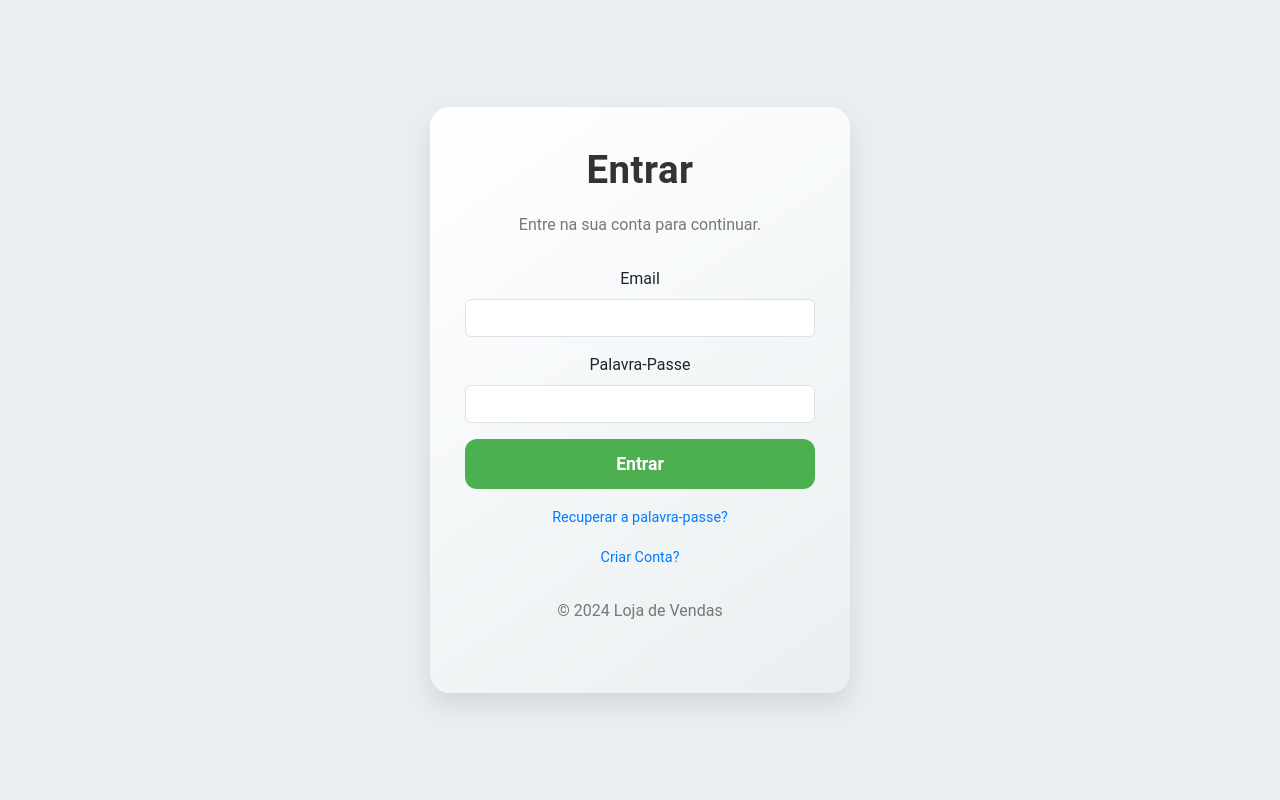
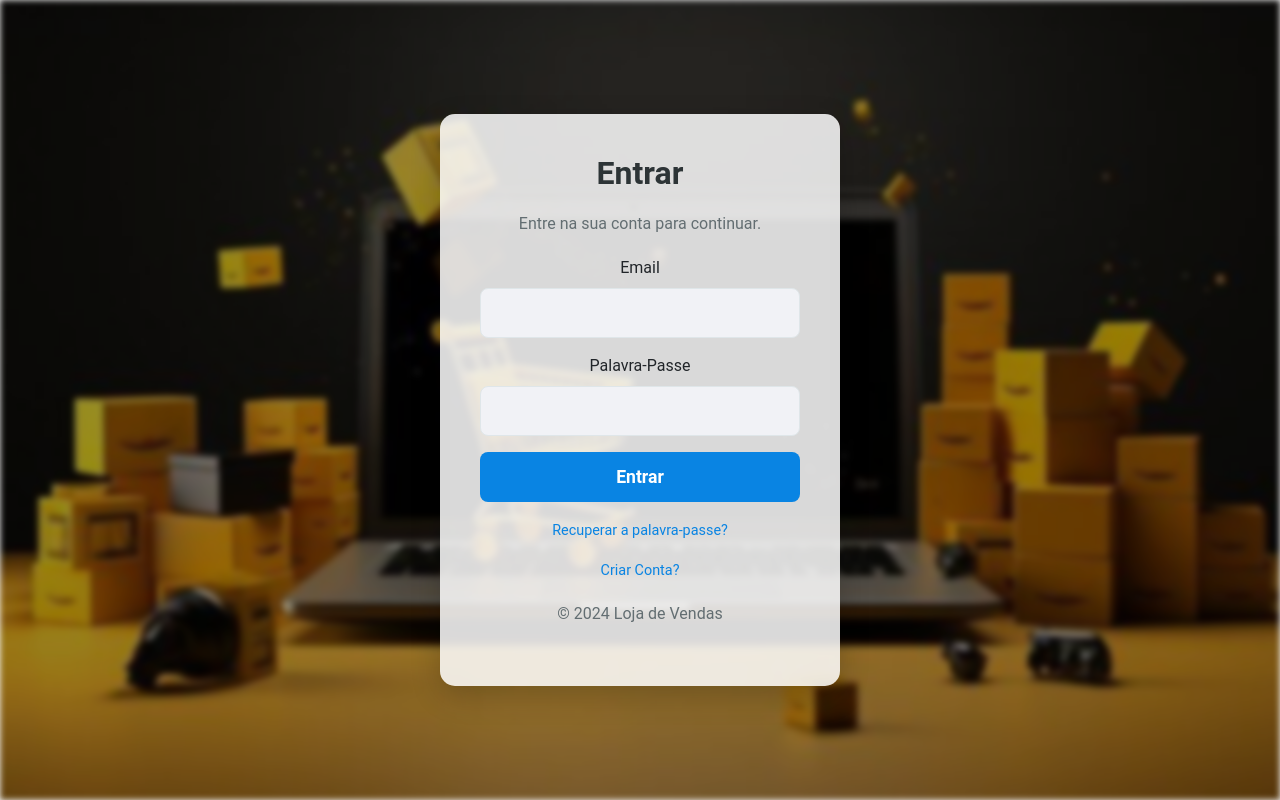
Before and after one commit to GoncaloAlvesGG/BD2-eCommerce, a Django app: page /login/ in a window 1280 px wide. Run offline with Django 4.2, Linux system fonts and the light colour scheme.

Commit message:
Algumas Alterações

```diff
--- a/Projeto/Loja_Vendas/loja/templates/login.html
+++ b/Projeto/Loja_Vendas/loja/templates/login.html
@@ -1,6 +1,6 @@
 <!DOCTYPE html>
 <html lang="pt">
-
+{% load static %}
 <head>
     <meta charset="UTF-8">
     <meta name="viewport" content="width=device-width, initial-scale=1.0">
@@ -8,59 +8,67 @@
     <link href="https://cdn.jsdelivr.net/npm/bootstrap@5.3.0-alpha1/dist/css/bootstrap.min.css" rel="stylesheet">
     <style>
         body {
-            background-color: #e9eff1;
             font-family: 'Roboto', sans-serif;
             margin: 0;
             padding: 0;
+            display: flex;
+            justify-content: center;
+            align-items: center;
+            height: 100vh;
+            position: relative;
+            background: #f5f5f5;
+        }
+
+        .bg-image {
+            position: fixed;
+            top: 0;
+            left: 0;
+            width: 100%;
+            height: 100%;
+            object-fit: cover;
+            z-index: -1;
+            filter: blur(3px) brightness(60%);
+            object-fit: cover;
         }
 
         .login-container {
-            display: flex;
-            justify-content: center;
-            align-items: center;
-            min-height: 100vh;
-            padding: 20px;
+            position: relative;
+            width: 100%;
+            max-width: 400px;
+            background: rgba(255, 255, 255, 0.85);
+            padding: 40px;
+            border-radius: 15px;
+            box-shadow: 0 10px 30px rgba(0, 0, 0, 0.2);
+            text-align: center;
+            animation: fadeIn 0.8s ease-out;
+            z-index: 1;
         }
 
-        .login-form {
-            background-color: #ffffff;
-            padding: 40px 35px;
-            border-radius: 20px;
-            box-shadow: 0 12px 24px rgba(0, 0, 0, 0.1);
-            width: 100%;
-            max-width: 420px;
-            text-align: center;
-            transition: all 0.3s ease;
+        .login-container h1 {
+            font-size: 2rem;
+            font-weight: 700;
+            color: #2d3436;
+            margin-bottom: 20px;
         }
 
-        .login-form:hover {
-            box-shadow: 0 18px 36px rgba(0, 0, 0, 0.15);
+        .login-container p {
+            color: #636e72;
+            font-size: 1rem;
+            margin-bottom: 20px;
         }
 
-        .login-form h1 {
-            font-size: 2.4rem;
-            font-weight: 600;
-            color: #333;
-            margin-bottom: 20px;
-            letter-spacing: 0.5px;
+        .form-control {
+            padding: 12px;
+            font-size: 1rem;
+            border-radius: 8px;
+            border: 1px solid #dfe6e9;
+            background: #f1f2f6;
+            transition: 0.3s;
         }
 
-        .login-form p {
-            font-size: 1rem;
-            color: #777;
-            margin-bottom: 30px;
-        }
-
-        .form-control-static {
-            display: block;
-            width: 100%;
-            padding: 14px;
-            font-size: 1.1rem;
-            color: #555;
-            background-color: #f5f7fa;
-            border: 1px solid #ddd;
-            border-radius: 15px;
-            margin-bottom: 25px;
+        .form-control:focus {
+            border-color: #0984e3;
+            box-shadow: 0 0 8px rgba(9, 132, 227, 0.3);
         }
 
         .btn-login {
@@ -68,47 +76,41 @@
             padding: 12px;
             font-size: 1.1rem;
             font-weight: 600;
-            border-radius: 12px;
-            background-color: #4CAF50;
+            border-radius: 8px;
+            background: #0984e3;
             color: white;
             border: none;
-            transition: background-color 0.3s, transform 0.3s ease;
+            transition: 0.3s;
         }
 
         .btn-login:hover {
-            background-color: #388e3c;
-            transform: translateY(-3px);
+            background: #74b9ff;
+            transform: scale(1.05);
         }
 
         .link-recover-password {
             font-size: 0.9rem;
-            color: #007bff;
+            color: #0984e3;
             text-decoration: none;
-            transition: color 0.3s;
+            transition: 0.3s;
         }
 
         .link-recover-password:hover {
-            color: #0056b3;
+            color: #74b9ff;
         }
 
         .footer-text {
-            margin-top: 30px;
+            margin-top: 20px;
             font-size: 0.85rem;
-            color: #999;
-        }
-
-        .login-form {
-            background: linear-gradient(145deg, #ffffff, #e9eff1);
-            animation: fadeIn 0.8s ease-out;
+            color: #636e72;
         }
 
         @keyframes fadeIn {
-            0% {
+            from {
                 opacity: 0;
-                transform: translateY(-30px);
+                transform: translateY(-20px);
             }
-
-            100% {
+            to {
                 opacity: 1;
                 transform: translateY(0);
             }
@@ -117,9 +119,8 @@
 </head>
 
 <body>
-
+    <img src="/static/images/fundo_login.jpg" class="bg-image" alt="Background">
     <div class="login-container">
-        <div class="login-form">
         <h1>Entrar</h1>
         <p>Entre na sua conta para continuar.</p>
 
@@ -128,6 +129,7 @@
             {{ login_error }}
         </div>
         {% endif %}
+
         <form method="POST" action="/login/">
             {% csrf_token %}
             <div class="mb-3">
@@ -138,7 +140,6 @@
                 <label for="password" class="form-label">Palavra-Passe</label>
                 <input type="password" class="form-control" id="password" name="password" required>
             </div>
-                <!-- Botão de envio -->
             <button type="submit" class="btn btn-primary btn-login">Entrar</button>
         </form>
 
@@ -154,7 +155,6 @@
             <p>&copy; 2024 Loja de Vendas</p>
         </div>
     </div>
-    </div>
 
     <script src="https://cdn.jsdelivr.net/npm/bootstrap@5.3.0-alpha1/dist/js/bootstrap.bundle.min.js"></script>
 </body>
--- a/Projeto/Loja_Vendas/loja/templates/produto_detalhe.html
+++ b/Projeto/Loja_Vendas/loja/templates/produto_detalhe.html
@@ -61,7 +61,7 @@
     }
 
     .product-info .btn:hover {
-        background-color: #e76f51;
+        background-color: #0056b3;
         transform: translateY(-5px);
         box-shadow: 0 10px 15px rgba(0, 0, 0, 0.1);
     }
```
Also changed, not shown: Projeto/Loja_Vendas/loja/templates/base.html (+30 -2 lines), Projeto/Loja_Vendas/loja/templates/index.html (+34 -38 lines), Projeto/Loja_Vendas/loja/static/images/fundo_login.jpg (added). Lines whose indentation alone changed are shown as unchanged.
